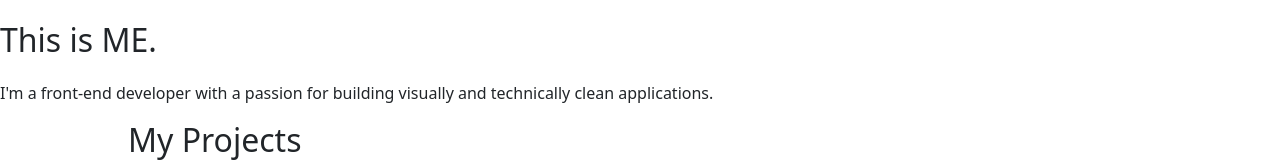
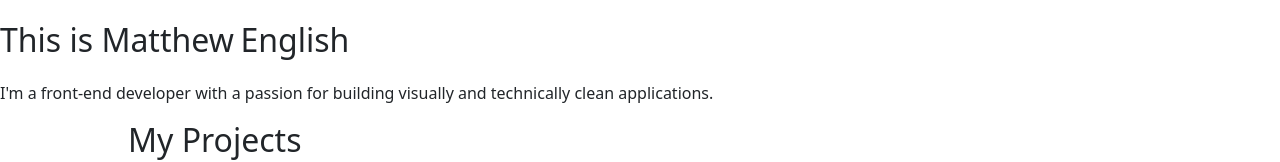
Before and after one commit to m6english/Matt-English-Portfolio, a plain HTML site: page index.html in a window 1280 px wide. Shown: the top 162 px of the page. Drawn offline with nearby package versions, Linux system fonts and the light colour scheme.

Commit message:
added keyframes animation to h1

```diff
--- a/css/style.css
+++ b/css/style.css
@@ -31,6 +31,48 @@
     margin-right: 3px;
     width: 16px;
 }
+
+.hide-name {
+    position: absolute;
+    top: -100px;
+    overflow: hidden;
+    animation: slideDown 1.5s forwards;
+    animation-delay: 3s;
+}
+
+.name {
+    position: relative;
+}
+
+.last-name {
+    position: relative;
+    animation: slideRight 1.5s forwards;
+    animation-delay: 2s;
+}
+
+.hide-last-name {
+    position: absolute;
+    top: -100px;
+    overflow: hidden;
+    animation: slideDown 1.5s forwards;
+    animation-delay: 3s;
+}
+
+@keyframes slideDown {
+    100% {
+        top: 3px;
+    }
+}
+
+@keyframes slideRight {
+    100% {
+        margin-left: 110px;
+    }
+}
+
+/*======================================
+============= MEDIA QUERIES ============
+=======================================*/
 
 @media (min-width: 576px) {
 
--- a/index.html
+++ b/index.html
@@ -14,7 +14,7 @@
 
 <body>
     <header>
-        <h1>This is ME.</h1>
+        <h1 id="title-name">This is <span class="name">M<span class="hide-name">atthew </span></span><span class="last-name">E<span class="hide-last-name">nglish</span></span></h1>
         <p>I'm a front-end developer with a passion for building visually and technically clean applications.</p>
     </header>
     <main>
```
